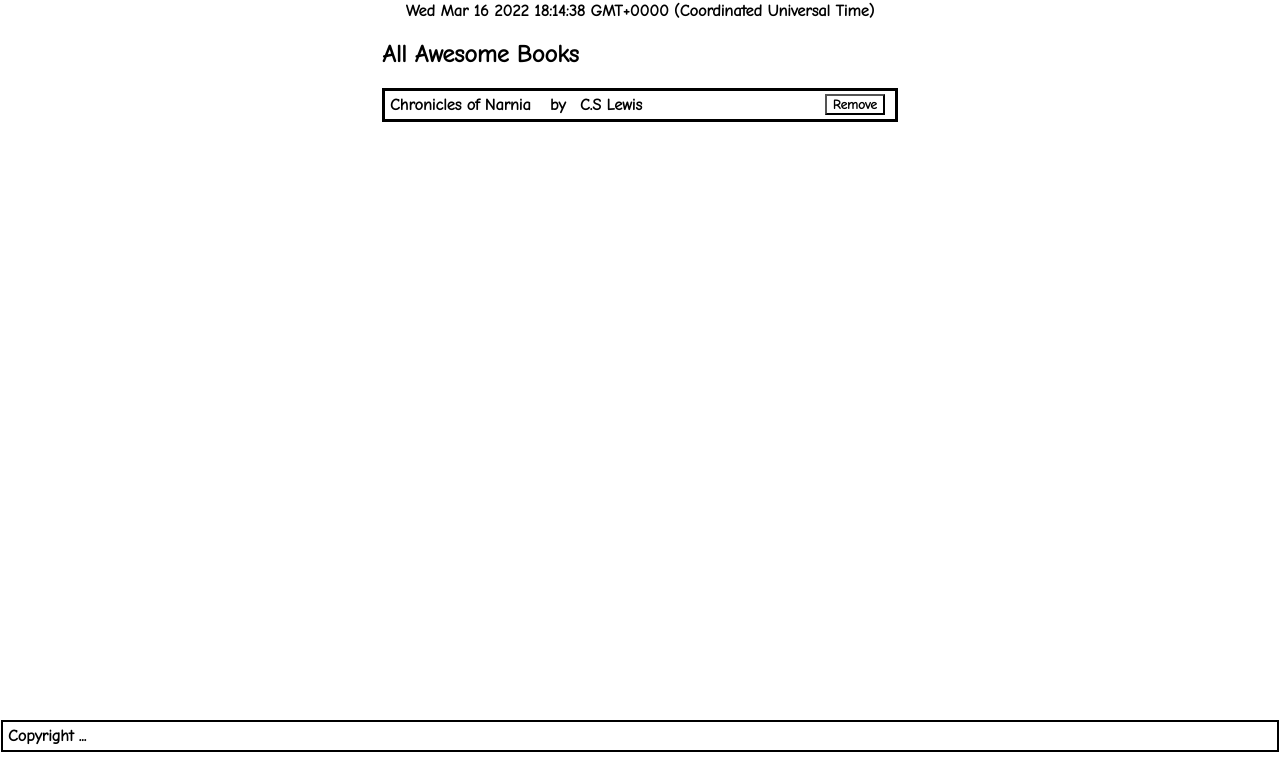
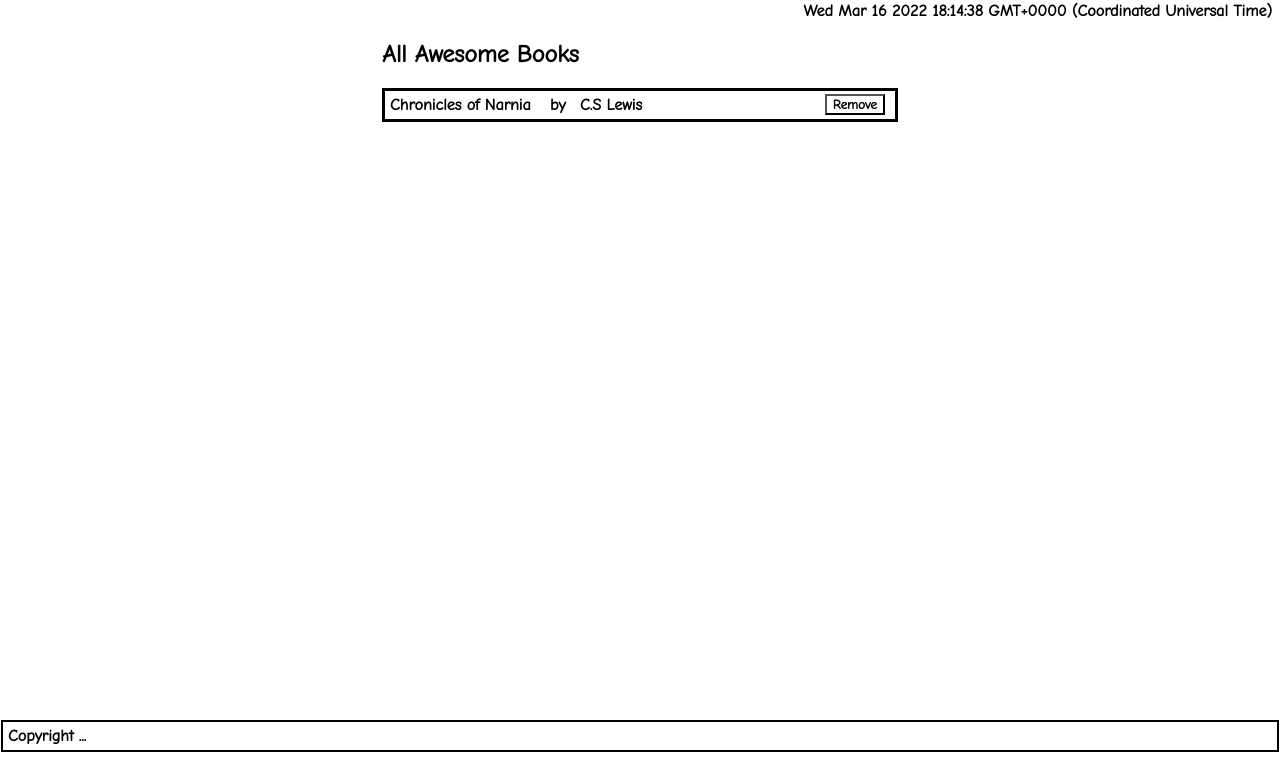
Before and after one commit to tafaramafemba/Awesome-Books, a plain HTML site: page index1.html in a window 1280 px wide. Shown: the part 40-800 px from the top of the page. Drawn offline with Linux system fonts and the light colour scheme.

Commit message:
Update the date div in the page

```diff
--- a/app2.js
+++ b/app2.js
@@ -90,9 +90,9 @@ for (let k = 0; k < awesome.books.length; k += 1) {
 }
 
 
-const date = document.querySelector('.date');
-let today = new Date();
-date.textContent = today;
+const currentDate = document.querySelector('.date')
+
+currentDate.textContent = new Date();
 
 const list = document.querySelector('.list');
 const addNew = document.querySelector('.addNew');
--- a/style.css
+++ b/style.css
@@ -30,6 +30,11 @@ nav {
 .addNew {
   border-left: 1px solid #000;
   border-right: 1px solid #000;
+}
+
+.date {
+  text-align: right;
+  width: 100%;
 }
 
 body {
@@ -115,7 +120,3 @@ footer {
 .hidden {
   display: none;
 }
-
-.date {
-  text-align: right;
-}
```
